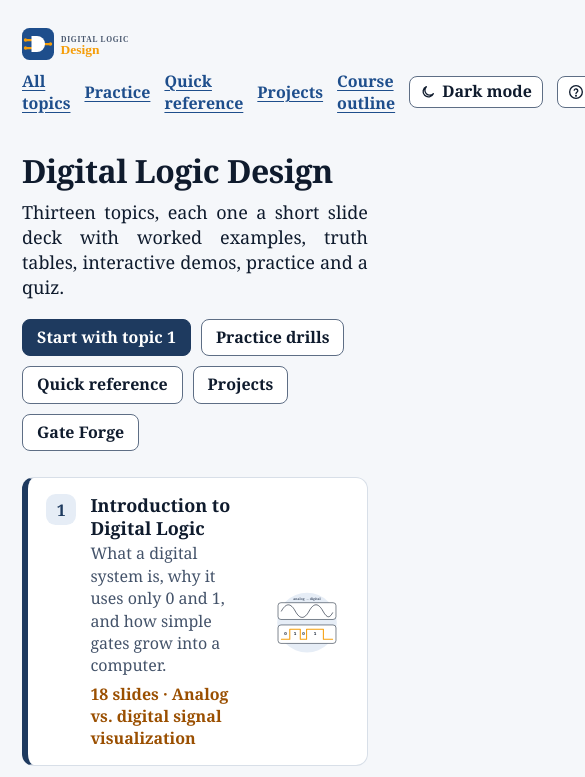
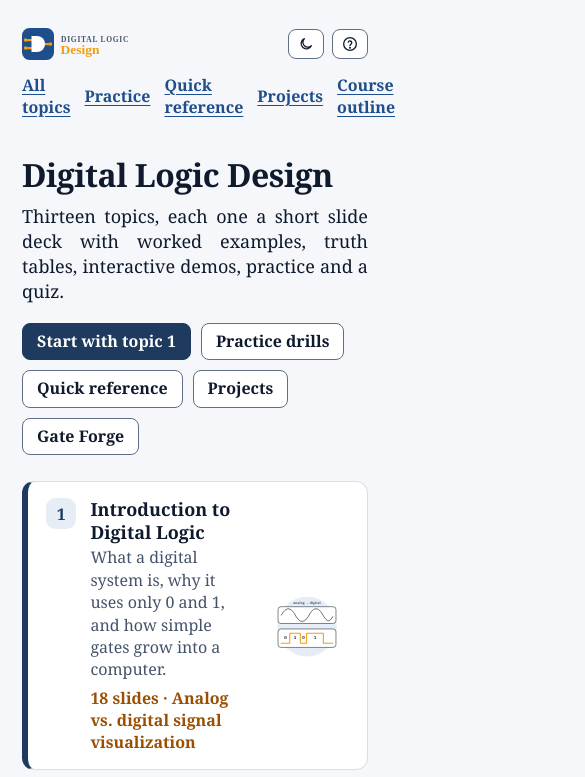
Before and after one commit to Ayan-1829/CSE-203-Digital-Logic-Design, a plain HTML site: page index.html in a window 390 px wide. Shown: the top 777 px of the page, 585 px wide, since content can reach past the window. Drawn offline with Linux system fonts and the light colour scheme.

Commit message:
Put Dark mode and Help at the top right, level with the logo
The page links now sit on their own row under the logo. On narrow
phones the two buttons show only their icons.

Co-Authored-By: Claude Opus 5.5 <noreply@anthropic.com>

```diff
--- a/css/style.css
+++ b/css/style.css
@@ -907,3 +907,11 @@ ol.st-log li{text-align:left;padding:4px 8px;border-radius:6px;transition:backgr
 .sumb.on{outline:3px solid var(--ac);outline-offset:1px;background:var(--blue-soft);color:var(--ac-ink)}
 .sumb.fix.on{background:var(--accent);color:#1b1200}
 table.tt.tight td,table.tt.tight th{padding:2px 10px}
+
+/* help: header tools */
+.site-header .brand{order:1}
+.site-header .head-tools{order:2;display:flex;align-items:center;gap:8px;margin-left:auto}
+.site-header .topnav{order:3;flex:1 1 100%}
+.site-header{row-gap:14px}
+@media (max-width:480px){.head-tools .btn{padding-left:9px;padding-right:9px}.head-tools .btn span{position:absolute;width:1px;height:1px;overflow:hidden;clip:rect(0 0 0 0);white-space:nowrap}}
+/* /help */
--- a/index.html
+++ b/index.html
@@ -42,7 +42,8 @@
 <div class="page-simple">
 <header class="site-header">
 <a class="brand" href="index.html" aria-label="Digital Logic Design — home"><img src="img/logo.svg" alt="Digital Logic Design" width="220" height="47"></a>
-<nav class="topnav" aria-label="Primary"><a href="index.html">All topics</a><a href="practice.html">Practice</a><a href="reference.html">Quick reference</a><a href="projects.html">Projects</a><a href="course.html">Course outline</a><button type="button" class="btn sm" id="btn-theme" aria-pressed="false" aria-label="Toggle dark mode"><svg class="btn-ic" viewBox="0 0 24 24" fill="none" stroke-width="2" stroke-linecap="round" stroke-linejoin="round" aria-hidden="true"><path d="M20 14.5A8 8 0 1 1 9.5 4a6.5 6.5 0 0 0 10.5 10.5Z"></path></svg><span>Dark mode</span></button></nav>
+<div class="head-tools"><button type="button" class="btn sm" id="btn-theme" aria-pressed="false" aria-label="Toggle dark mode"><svg class="btn-ic" viewBox="0 0 24 24" fill="none" stroke-width="2" stroke-linecap="round" stroke-linejoin="round" aria-hidden="true"><path d="M20 14.5A8 8 0 1 1 9.5 4a6.5 6.5 0 0 0 10.5 10.5Z"></path></svg><span>Dark mode</span></button></div>
+<nav class="topnav" aria-label="Primary"><a href="index.html">All topics</a><a href="practice.html">Practice</a><a href="reference.html">Quick reference</a><a href="projects.html">Projects</a><a href="course.html">Course outline</a></nav>
 </header>
 <main>
 <div class="index-hero">
--- a/js/help.js
+++ b/js/help.js
@@ -1,6 +1,6 @@
 /* ===================== help.js : the Help button and panel (shared by every GUB course site) =====================
    Installed by GUB/_tools/help/help.py, which also writes js/help-data.js (window.COURSE_HELP) for the course.
-   Adds a "Help" button to the deck bar (.deck-actions) or the site navigation (.topnav), opens a dialog with
+   Adds a "Help" button beside Dark mode at the top right (.head-tools), or to the deck bar (.deck-actions), opens a dialog with
    keyboard shortcuts, the drawing tool, how the site works and where to ask; the "?" key opens it too.
    The panel follows the English / Bengali switch (localStorage "course-lang") and is skipped by lang.js. */
 (function () {
@@ -67,7 +67,7 @@
   btn.setAttribute('aria-haspopup', 'dialog'); btn.setAttribute('data-no-i18n', '');
   const label = () => { const L = T[isBn() ? 'bn' : 'en']; btn.innerHTML = ICON + '<span>' + L.help + '</span>'; btn.setAttribute('aria-label', L.help + ' (?)'); btn.title = L.help + ' (?)'; };
   label();
-  const host = document.querySelector('.deck-actions') || document.querySelector('.topnav');
+  const host = document.querySelector('.head-tools') || document.querySelector('.deck-actions') || document.querySelector('.topnav');
   if (host) host.appendChild(btn); else { btn.classList.add('help-fab'); document.body.appendChild(btn); }
 
   /* ---------- the dialog ---------- */
```
Also changed, not shown: 404.html (+2 -1 lines), course.html (+2 -1 lines), practice.html (+2 -1 lines), projects.html (+2 -1 lines), reference.html (+2 -1 lines), 1 other file.
